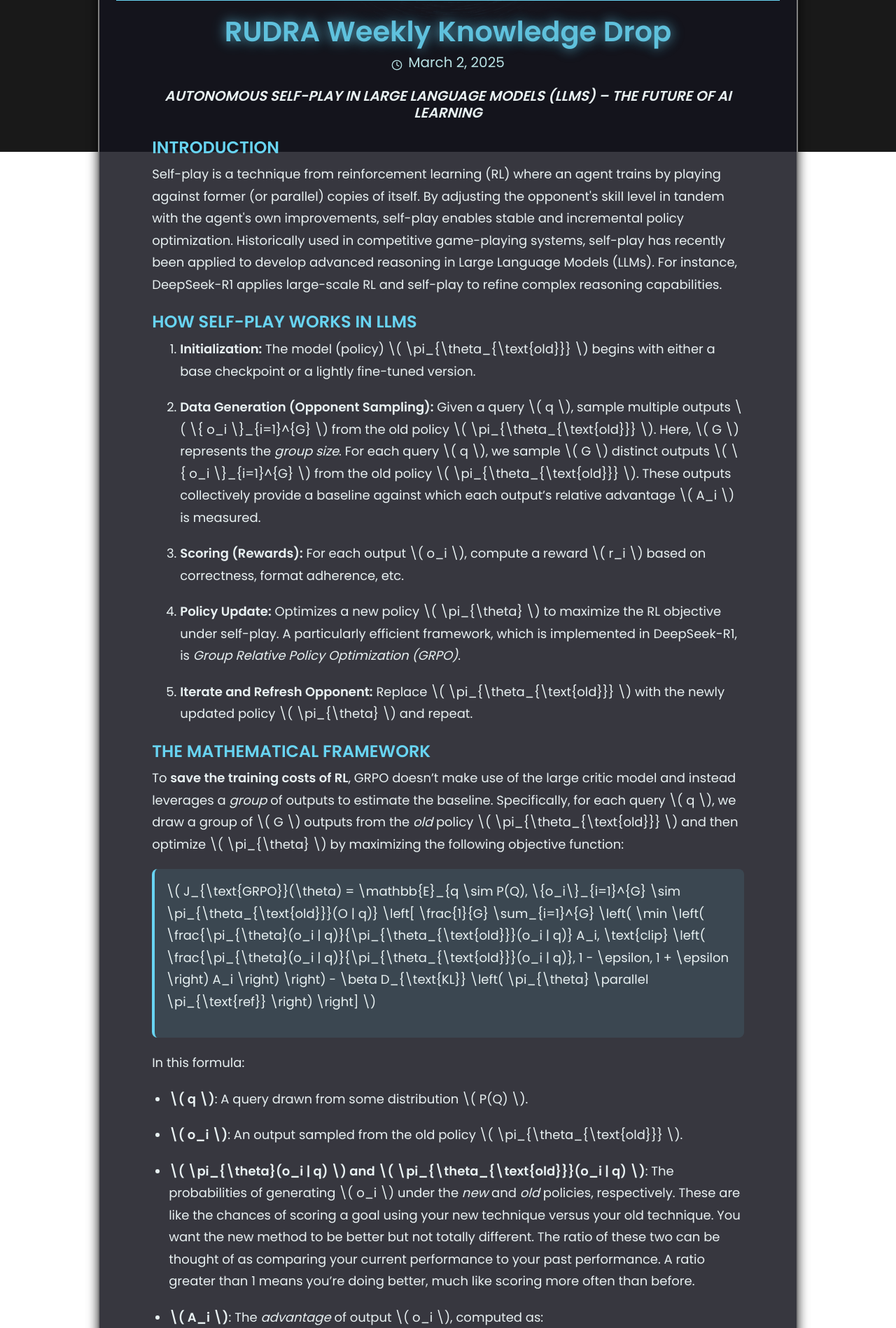
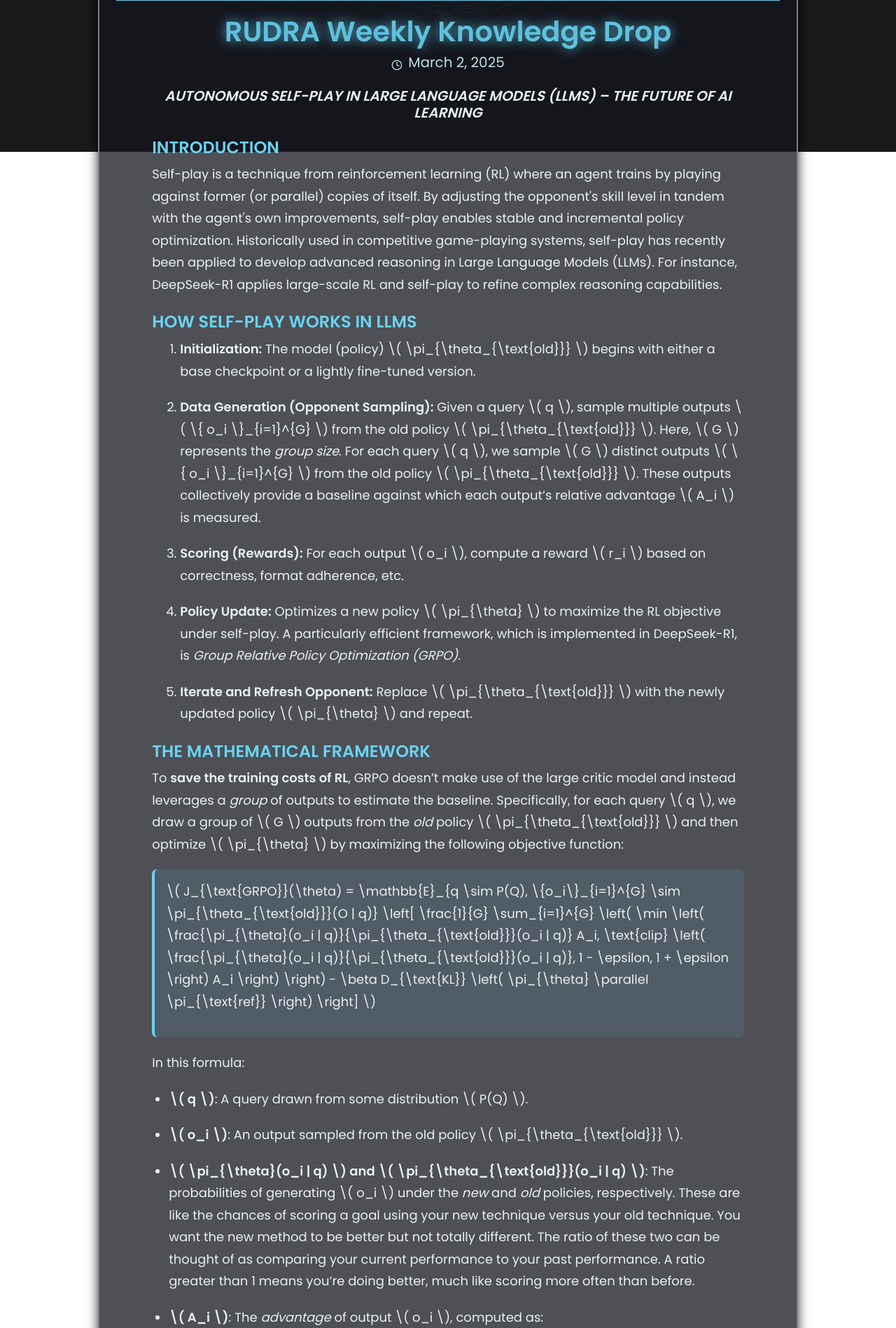
Before and after one commit to g-i-t-rudra/rudraweb, a Flask app: page /knowledge_drop in a window 1280 px wide. Shown: the part 583-2481 px from the top of the page at 70% size. Run offline with Flask 2, Linux system fonts and the light colour scheme; some libraries are stand-ins or nearby versions; grey boxes are pictures that could not be loaded.

Commit message:
Update knowledgedrop31oct.html
Finally changed to new one
- Samk

```diff
--- a/templates/knowledgedrop31oct.html
+++ b/templates/knowledgedrop31oct.html
@@ -61,7 +61,7 @@
             max-width: 1000px;
             margin: 24px auto;
             border: 2px solid grey !important;
-            background: rgba(20, 20, 30, 0.85) !important;
+            background: rgba(20, 20, 30, 0.75) !important;
             padding: 24px !important;
             border-radius: 12px;
             box-shadow: 0 8px 16px rgba(0, 0, 0, 0.8);
```
